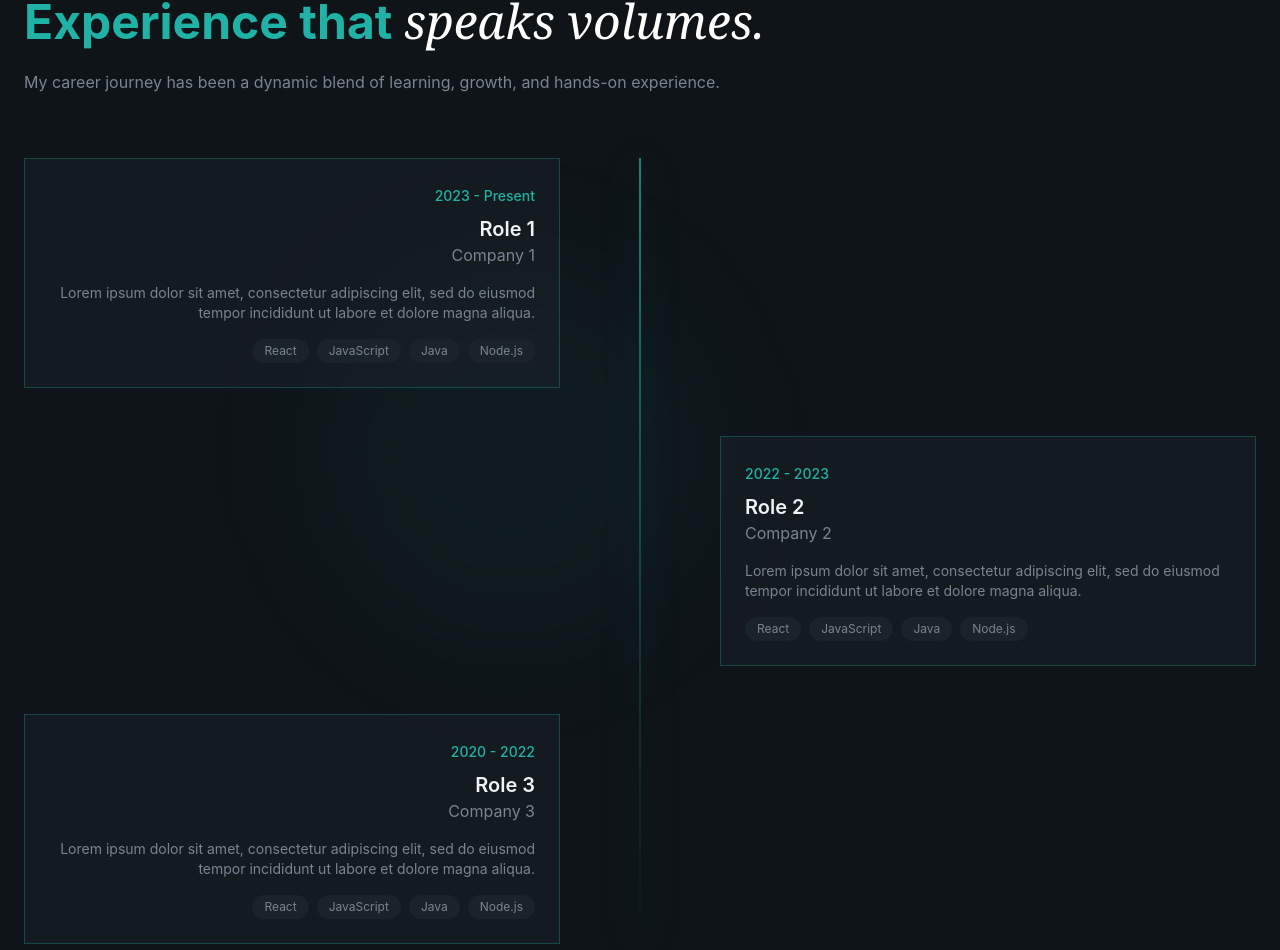
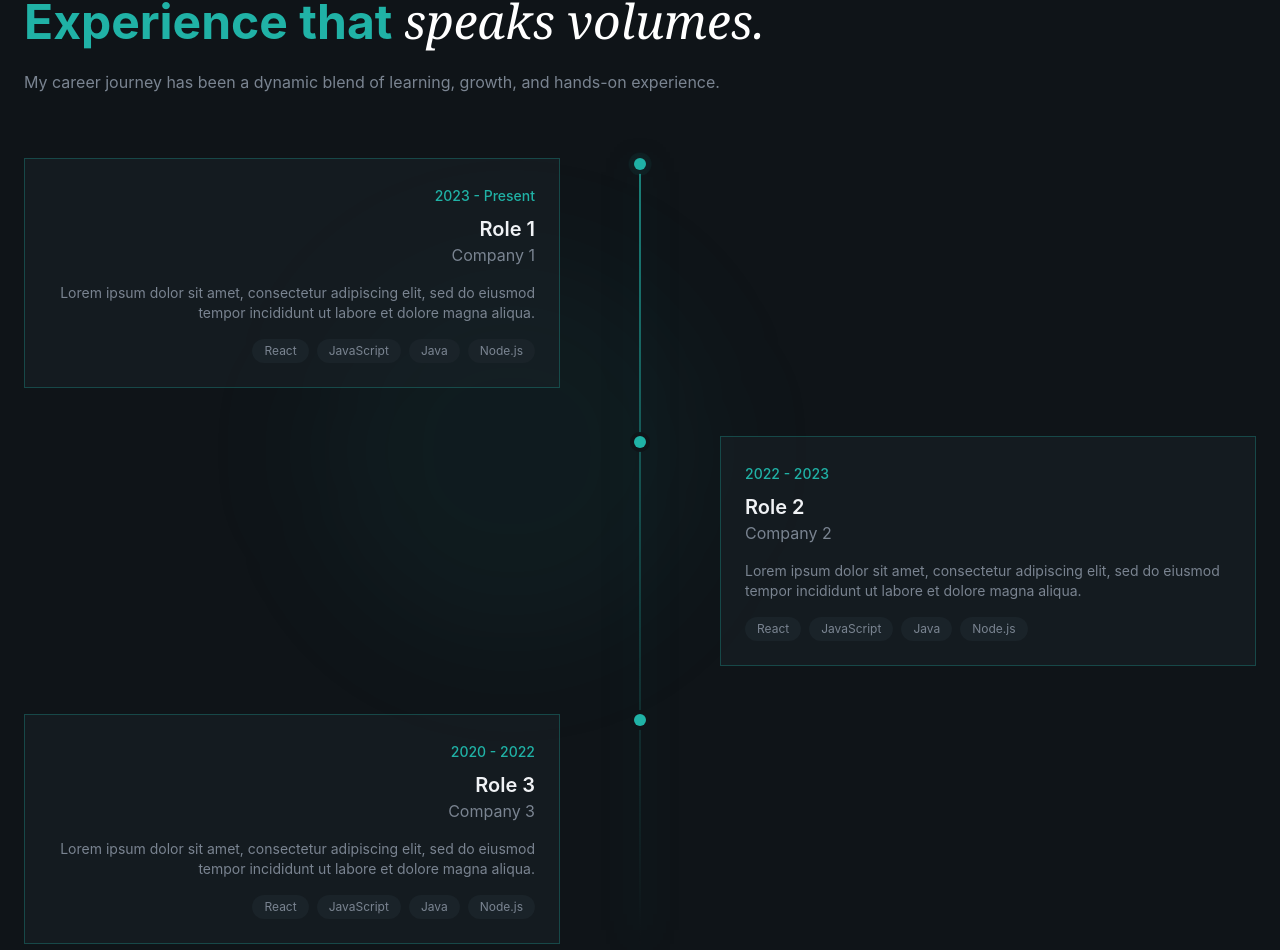
Before and after one commit to dovile-mart/devportfolio, a React (Vite) app: page / in a window 1280 px wide. Shown: the part 3260-4210 px from the top of the page. Built offline with nearby package versions, Linux system fonts and the light colour scheme.

Commit message:
Add style to timeline dot

```diff
--- a/src/sections/Experience.jsx
+++ b/src/sections/Experience.jsx
@@ -70,8 +70,11 @@ export const Experience = () => {
                             <div key={index}
                                 className="relative grid md:grid-cols-2 gap-8 animate-fade-in"
                                 style={{ animationDelay: `${(index + 1) * 150}ms` }}>
+
                                 {/* Timeline Dot */}
-                                <div className="absolute"></div>
+                                <div className="absolute left-0 md:left-1/2 top-0 w-3 h-3 bg-primary rounded-full -translate-x-1/2 ring-4 ring-background z-10">
+                                    {exp.current && (<span className="absolute inset-0 rounded-full bg-primary animate-ping opacity-75"/>)}
+                                </div>
 
                                 {/* Experience Content */}
                                 <div
```
